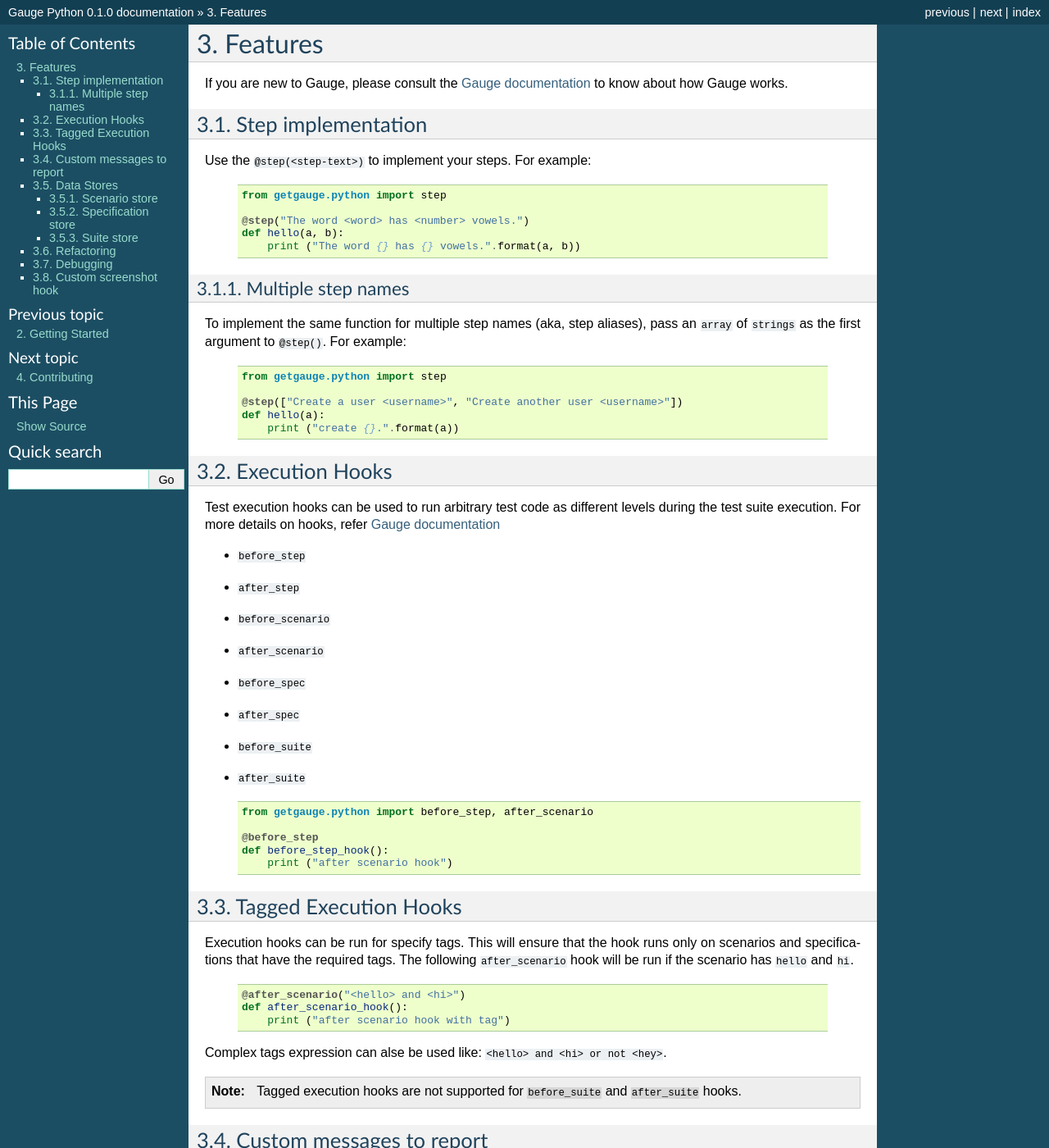
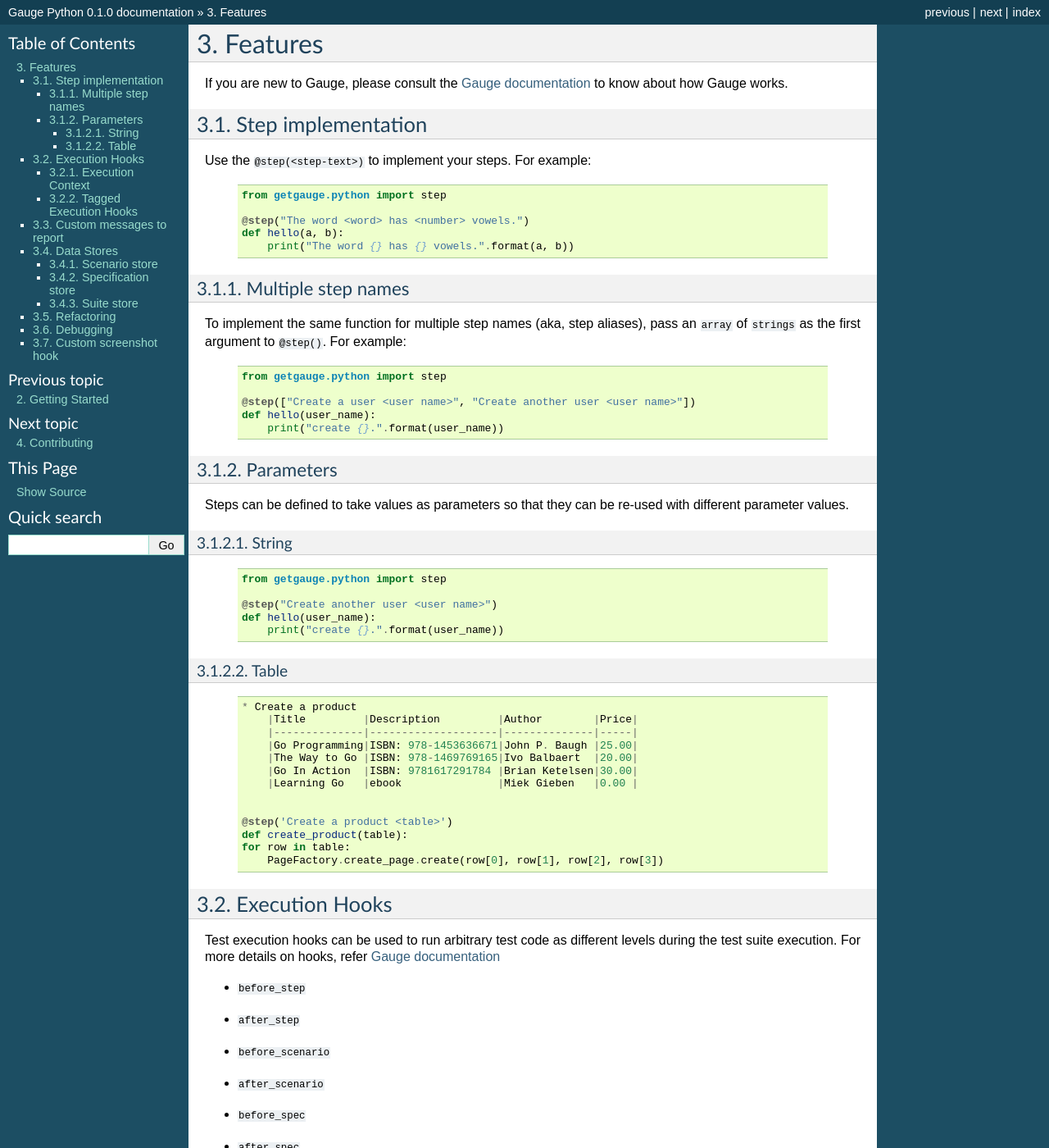
Before and after one commit to getgauge/gauge-python, a Sphinx documentation site: the page built from docs/source/features.rst, in a window 1280 px wide and 1400 px high. Shown: the whole window at 82% size. Built offline with Sphinx 7.4.7, drawn with Linux system fonts in a browser that asks for light colours; some of the changed text lies outside the part shown.

Commit message:
Updating docs

```diff
--- a/docs/source/features.rst
+++ b/docs/source/features.rst
@@ -18,7 +18,7 @@
 
         @step("The word <word> has <number> vowels.")
         def hello(a, b):
-            print ("The word {} has {} vowels.".format(a, b))
+            print("The word {} has {} vowels.".format(a, b))
 
 
 Multiple step names
@@ -30,9 +30,43 @@
 
        from getgauge.python import step
 
-       @step(["Create a user <username>", "Create another user <username>"])
-       def hello(a):
-           print ("create {}.".format(a))
+       @step(["Create a user <user name>", "Create another user <user name>"])
+       def hello(user_name):
+           print("create {}.".format(user_name))
+
+Parameters
+^^^^^^^^^^
+Steps can be defined to take values as parameters so that they can be re-used with different parameter values.
+
+String
+""""""
+   ::
+
+       from getgauge.python import step
+
+       @step("Create another user <user name>")
+       def hello(user_name):
+           print("create {}.".format(user_name))
+
+
+Table
+"""""
+   ::
+
+       * Create a product
+           |Title         |Description         |Author        |Price|
+           |--------------|--------------------|--------------|-----|
+           |Go Programming|ISBN: 978-1453636671|John P. Baugh |25.00|
+           |The Way to Go |ISBN: 978-1469769165|Ivo Balbaert  |20.00|
+           |Go In Action  |ISBN: 9781617291784 |Brian Ketelsen|30.00|
+           |Learning Go   |ebook               |Miek Gieben   |0.00 |
+
+
+       @step('Create a product <table>')
+       def create_product(table):
+       for row in table:
+           PageFactory.create_page.create(row[0], row[1], row[2], row[3])
+
 
 Execution Hooks
 ~~~~~~~~~~~~~~~
@@ -63,11 +97,23 @@
 
        @before_step
        def before_step_hook():
-           print ("after scenario hook")
+           print("after scenario hook")
 
+Execution Context
+^^^^^^^^^^^^^^^^^
+
+To get additional information about the current specification, scenario and step executing, an additional ``context`` parameter can be added to the hooks method.
+
+   ::
+
+       from getgauge.python import before_step, after_scenario
+
+       @before_step
+       def before_step_hook(context):
+           print(context)
 
 Tagged Execution Hooks
-~~~~~~~~~~~~~~~~~~~~~~
+^^^^^^^^^^^^^^^^^^^^^^
 
 Execution hooks can be run for specify tags. This will ensure that the hook runs only on scenarios and specifications that have the required tags. The following ``after_scenario`` hook will be run if the scenario has ``hello`` and ``hi``.
 
@@ -75,7 +121,7 @@
 
        @after_scenario("<hello> and <hi>")
        def after_scenario_hook():
-           print ("after scenario hook with tag")
+           print("after scenario hook with tag")
 
 Complex tags expression can alse be used like: ``<hello> and <hi> or not <hey>``.
 
```
